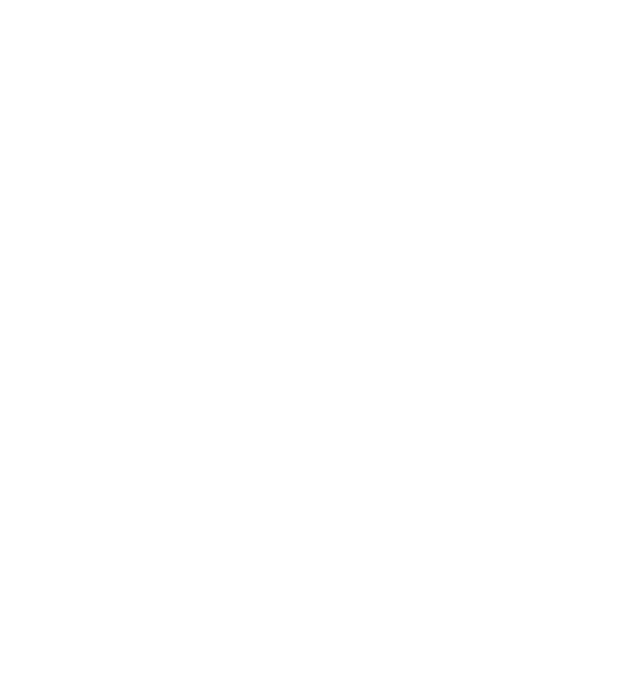
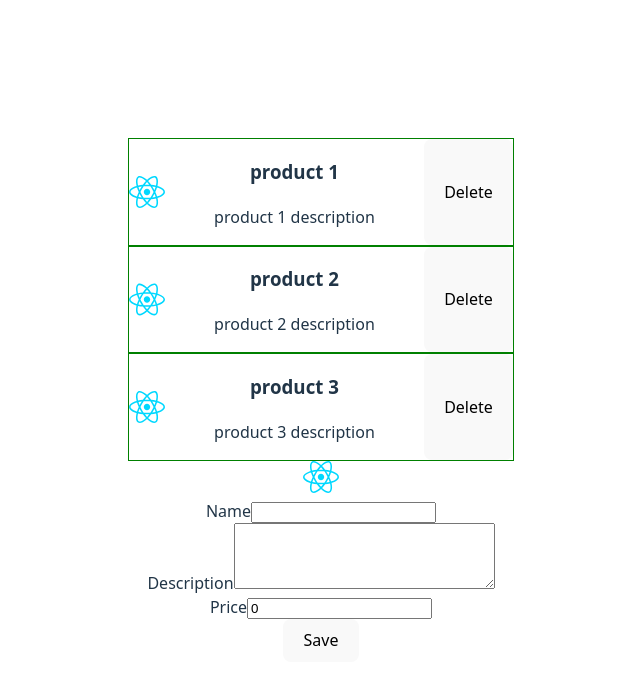
Before and after one commit to nirReich/codevalue-task, a React (Vite) app: page / in a window 1280 px wide. Shown: the top 684 px of the page, without its empty margins (319-959 px from the left). Built offline with nearby package versions, Linux system fonts and the light colour scheme.

Commit message:
added prod list and edit view to the app

```diff
--- a/src/App.tsx
+++ b/src/App.tsx
@@ -1,16 +1,39 @@
-import './App.css'
+import { useState } from "react";
+import "./App.css";
+import { Product } from "./types";
+import { productList } from "./mockData";
+import ProductCard from "./components/productCard";
+import EditView from "./components/editView";
 
 function App() {
+  const [products, setProducts] = useState<Product[]>(productList);
+  const [prodInView, setProdInView] = useState<Product | null>(null);
 
+  //-------//
+  const onEditSubmit = (prodData: Product) => {
+    console.log(prodData);
+  };
+
+  const handleProdDelete = (id: number) => {
+    const newList = products.filter((prod) => prod.id !== id);
+    setProducts(newList);
+  };
 
   return (
     <>
       <div>
-
+        {products.map((product) => (
+          <div key={product.id} onClick={() => setProdInView(product)}>
+            <ProductCard
+              productData={product}
+              onClickDeleteHandler={handleProdDelete}
+            />
+          </div>
+        ))}
+        <EditView data={prodInView} submitHandler={onEditSubmit} />
       </div>
-
     </>
-  )
+  );
 }
 
-export default App
+export default App;
--- /dev/null
+++ b/src/components/appButton/index.tsx
@@ -0,0 +1,9 @@
+import React, { FC } from "react";
+
+const AppButton:FC<React.ButtonHTMLAttributes<HTMLButtonElement>> = ({children,...props}) => {
+  return <button {...props}>
+    {children}
+  </button>;
+};
+
+export default AppButton;
--- /dev/null
+++ b/src/components/editView/index.tsx
@@ -0,0 +1,71 @@
+import React, { FC, FormEvent, useEffect, useState } from "react";
+import { Product } from "../../types";
+import AppButton from "../appButton";
+import prodImg from "../../assets/react.svg";
+
+type EditViewProps = {
+  data: Product | null;
+  submitHandler: (data: Product) => void;
+};
+
+const EditView: FC<EditViewProps> = ({ data, submitHandler }) => {
+  const [name, setName] = useState<string>(data?.name || "");
+  const [description, setDescription] = useState<string>(
+    data?.description || ""
+  );
+  const [price, setPrice] = useState<number>(data?.price || 0);
+  useEffect(()=>{
+    setName(data?.name||'');
+    setDescription(data?.description||'');
+    setPrice(data?.price||0)
+  }, [data])
+
+  const onSubmitHandle = (e: FormEvent) => {
+    e.preventDefault();
+    submitHandler({
+      ...data,
+      name,
+      description,
+      price,
+    } as Product);
+  };
+
+  return (
+    <div>
+        <img src={prodImg} alt="product image" />
+      <form onSubmit={onSubmitHandle}>
+        <div>
+          <label htmlFor="name">Name</label>
+          <input
+            type="text"
+            id="name"
+            onChange={(e) => setName(e.target.value)}
+            value={name}
+          />
+        </div>
+        <div>
+          <label htmlFor="description">Description</label>
+          <textarea
+            id="description"
+            rows={4}
+            cols={30}
+            onChange={(e) => setDescription(e.target.value)}
+            value={description}
+          />
+        </div>
+        <div>
+          <label htmlFor="price">Price</label>
+          <input
+            type="number"
+            id="price"
+            onChange={(e) => setPrice(Number(e.target.value))}
+            value={price}
+          />
+        </div>
+        <AppButton type="submit">Save</AppButton>
+      </form>
+    </div>
+  );
+};
+
+export default EditView;
--- /dev/null
+++ b/src/components/productCard/index.tsx
@@ -0,0 +1,32 @@
+import React, { FC } from "react";
+import { Product } from "../../types";
+import prodImg from "../../assets/react.svg";
+import classes from "./productCard.module.css";
+import AppButton from "../appButton";
+
+type ProductCardProps = {
+  productData: Product;
+  onClickDeleteHandler: (id:number)=>void
+};
+
+const ProductCard: FC<ProductCardProps> = ({ productData, onClickDeleteHandler }) => {
+  const { id, name, description } = productData;
+
+  const handleDeleteClick = (e:React.MouseEvent<HTMLElement>)=>{
+    e.stopPropagation();
+    onClickDeleteHandler(id)
+  }
+
+  return (
+    <div className={classes.container}>
+      <img src={prodImg}/>
+      <div>
+        <h3>{name}</h3>
+        <p>{description}</p>
+      </div>
+      <AppButton onClick={handleDeleteClick}>Delete</AppButton>
+    </div>
+  );
+};
+
+export default ProductCard;
--- /dev/null
+++ b/src/components/productCard/productCard.module.css
@@ -0,0 +1,7 @@
+.container{
+    display: flex;
+    flex-direction: row;
+    width: 30vw;
+    border: 1px solid green ;
+    justify-content: space-between;
+}
--- /dev/null
+++ b/src/mockData.ts
@@ -0,0 +1,27 @@
+import { Product } from "./types";
+import { getDateWithHours } from "./utils";
+
+
+export const productList: Product[] = [
+    {
+        id:0,
+        name:'product 1',
+        description: 'product 1 description',
+        price:100,
+        creationDate: getDateWithHours()
+    },
+    {
+        id:1,
+        name:'product 2',
+        description: 'product 2 description',
+        price:200,
+        creationDate: getDateWithHours(1)
+    },
+    {
+        id:2,
+        name:'product 3',
+        description: 'product 3 description',
+        price:300,
+        creationDate: getDateWithHours(2)
+    },
+]
--- /dev/null
+++ b/src/types.ts
@@ -0,0 +1,7 @@
+export interface Product {
+    id:number;
+    name:string;
+    description:string;
+    price:number;
+    creationDate:Date|string;
+}
--- /dev/null
+++ b/src/utils.ts
@@ -0,0 +1,5 @@
+export const getDateWithHours= (hours = 0): Date=>{
+    const now: Date = new Date();
+    now.setHours(now.getHours()+hours);
+    return now;
+}
```
